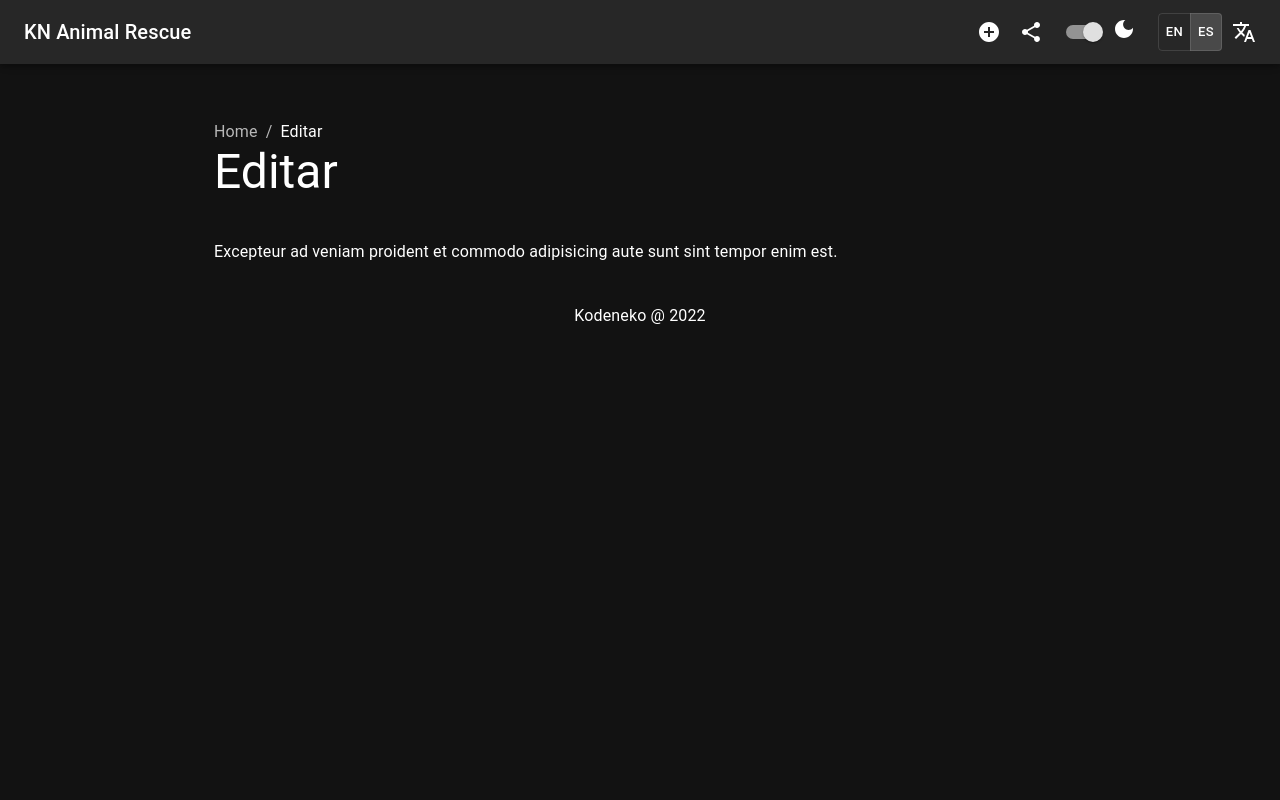
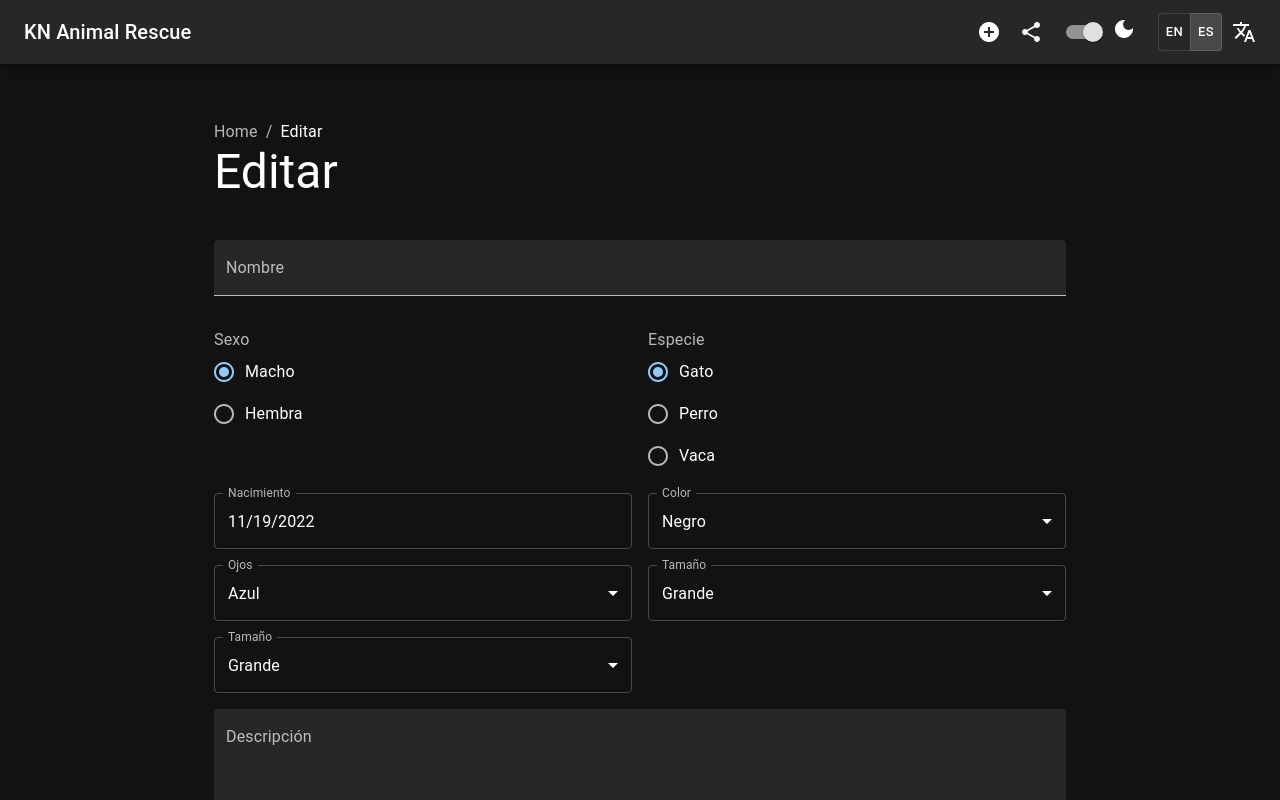
Before and after one commit to kode-neko/animal-rescue-react, a React (Vite) app: page /edit/1 in a window 1280 px wide. Shown: the top 800 px of the page. Built offline with nearby package versions, Linux system fonts and the light colour scheme.

Commit message:
[dev] Form + formik + yup + integration

```diff
--- a/package.json
+++ b/package.json
@@ -13,8 +13,10 @@
     "@mui/icons-material": "^5.10.14",
     "@mui/lab": "^5.0.0-alpha.108",
     "@mui/material": "^5.10.14",
+    "@mui/x-date-pickers": "^5.0.8",
     "@reduxjs/toolkit": "^1.9.0",
     "dayjs": "^1.11.6",
+    "formik": "^2.2.9",
     "i18next": "^22.0.5",
     "notistack": "^2.0.8",
     "react": "^18.2.0",
@@ -22,7 +24,8 @@
     "react-i18next": "^12.0.0",
     "react-redux": "^8.0.5",
     "react-router-dom": "^6.4.3",
-    "sass": "^1.56.0"
+    "sass": "^1.56.0",
+    "yup": "^0.32.11"
   },
   "devDependencies": {
     "@types/react": "^18.0.24",
--- a/src/common/i18n/en.json
+++ b/src/common/i18n/en.json
@@ -10,16 +10,20 @@
     "error": "There was an error. Try again later"
   },
   "labels": {
+    "name": "Name",
+    "sex": "Sex",
     "bday": "B-Day",
     "species": "Species",
     "colorFur": "Color",
     "eyes": "Eyes",
     "size": "Size",
     "sizeFur": "Fur",
+    "desc": "Description",
     "home": "Home",
     "create": "Create",
     "cancel": "Cancel",
-    "accept": "Accept"
+    "accept": "Accept",
+    "save": "Save"
   },
   "modal": {
     "title": {
--- a/src/common/i18n/es.json
+++ b/src/common/i18n/es.json
@@ -10,16 +10,20 @@
     "error": "Hubo un error. Inténtelo más tarde"
   },
   "labels": {
+    "name": "Nombre",
+    "sex": "Sexo",
     "bday": "Nacimiento",
     "species": "Especie",
     "colorFur": "Color",
     "eyes": "Ojos",
     "size": "Tamaño",
     "sizeFur": "Pelaje",
+    "desc": "Descripción",
     "home": "Home",
     "create": "Crear",
     "cancel": "Cancelar",
-    "accept": "Aceptar"
+    "accept": "Aceptar",
+    "save": "Guardar"
   },
   "modal": {
     "title": {
--- a/src/common/model/Animal.ts
+++ b/src/common/model/Animal.ts
@@ -41,13 +41,13 @@ enum SizeFur {
 }
 
 interface Animal {
-  id: string;
+  id?: string;
   name: string;
   bday: Date;
   sex: Sex;
   desc: string;
   breed: string;
-  color: ColorFur[];
+  color: ColorFur;
   eyes: ColorEyes;
   species: Species;
   size: Size;
--- a/src/common/model/index.ts
+++ b/src/common/model/index.ts
@@ -3,6 +3,7 @@ export { default as Theme } from './Theme';
 export type { default as Btn } from './Btn';
 export {
   Species,
+  Sex,
   ColorFur,
   ColorEyes,
   Size,
--- a/src/components/Form/Form.tsx
+++ b/src/components/Form/Form.tsx
@@ -1,7 +1,186 @@
 import React from 'react';
+import {
+  Box,
+  TextField,
+  FormControl,
+  FormLabel,
+  RadioGroup,
+  FormControlLabel,
+  Radio,
+  InputLabel,
+  Select,
+  MenuItem,
+  Grid,
+  Button,
+} from '@mui/material';
+import { AdapterDayjs } from '@mui/x-date-pickers/AdapterDayjs';
+import { LocalizationProvider } from '@mui/x-date-pickers/LocalizationProvider';
+import { DatePicker } from '@mui/x-date-pickers/DatePicker';
+import { useTranslation } from 'react-i18next';
+import { useFormik } from 'formik';
+import * as Yup from 'yup';
+import {
+  Species, Sex, ColorFur, ColorEyes, Size, SizeFur, Animal,
+} from '../../common/model/Animal';
 
-const Form = () => (
-    <div>Form</div>
-);
+type FormProps = {
+    animal: Animal,
+    handleSave: (animal: Animal) => void
+}
+
+const Form = ({ animal, handleSave }: FormProps) => {
+  const { t } = useTranslation();
+  const formik = useFormik<Animal>({
+    initialValues: animal,
+    validationSchema: Yup.object({
+      name: Yup.string().max(30, t('hint.name') as string),
+      bday: Yup.date(),
+      sex: Yup.mixed<Sex>().oneOf(Object.values(Sex)),
+      desc: Yup.string().max(100, t('hint.desc') as string),
+      breed: Yup.string().max(30, t('hint.breed') as string),
+      color: Yup.mixed<ColorFur>().oneOf(Object.values(ColorFur)),
+      eyes: Yup.mixed<ColorEyes>().oneOf(Object.values(ColorEyes)),
+      species: Yup.mixed<Species>().oneOf(Object.values(Species)),
+      size: Yup.mixed<Size>().oneOf(Object.values(Size)),
+      sizeFur: Yup.mixed<SizeFur>().oneOf(Object.values(SizeFur)),
+    }),
+    onSubmit: handleSave,
+  });
+
+  return (
+        <Box component="form" onSubmit={formik.handleSubmit}>
+            <TextField
+                id="name"
+                label={t('labels.name')}
+                variant="filled"
+                value={formik.values.name}
+                onChange={formik.handleChange}
+                helperText={formik.errors.name}
+                fullWidth
+            />
+            <Grid container rowSpacing={2} columnSpacing={{ xs: 2 }} sx={{ my: 2 }}>
+                <Grid item xs={6}>
+                    <FormControl fullWidth>
+                        <FormLabel>{t('labels.sex')}</FormLabel>
+                        <RadioGroup
+                            aria-labelledby="sex"
+                            name="sex"
+                            value={formik.values.sex}
+                            onChange={formik.handleChange}
+                        >
+                            <FormControlLabel value={Sex.MALE} control={<Radio />} label={t('sex.male')} />
+                            <FormControlLabel value={Sex.FEMALE} control={<Radio />} label={t('sex.female')} />
+                        </RadioGroup>
+                    </FormControl>
+                </Grid>
+                <Grid item xs={6}>
+                    <FormControl fullWidth>
+                        <FormLabel>{t('labels.species')}</FormLabel>
+                        <RadioGroup
+                            aria-labelledby="species"
+                            name="species"
+                            value={formik.values.species}
+                            onChange={formik.handleChange}
+                        >
+                            <FormControlLabel value={Species.CAT} control={<Radio />} label={t('species.cat')} />
+                            <FormControlLabel value={Species.DOG} control={<Radio />} label={t('species.dog')} />
+                            <FormControlLabel value={Species.COW} control={<Radio />} label={t('species.cow')} />
+                        </RadioGroup>
+                    </FormControl>
+                </Grid>
+                <Grid item xs={12} md={6}>
+                    <FormControl fullWidth>
+                        <LocalizationProvider dateAdapter={AdapterDayjs}>
+                            <DatePicker
+                                label={t('labels.bday')}
+                                value={formik.values.bday}
+                                onChange={formik.handleChange}
+                                renderInput={(params) => <TextField {...params} />}
+                            />
+                        </LocalizationProvider>
+                    </FormControl>
+                </Grid>
+                <Grid item xs={12} md={6}>
+                    <FormControl fullWidth>
+                        <InputLabel id="colorLabel">{t('labels.colorFur')}</InputLabel>
+                        <Select
+                            labelId="colorLabel"
+                            id="color"
+                            value={formik.values.color}
+                            label={t('labels.colorFur')}
+                            onChange={formik.handleChange}
+                        >
+                            {Object.entries(ColorFur).map(([key, value]) => (
+                                <MenuItem key={value} value={ColorFur[key]}>{t(`colors.${value}`)}</MenuItem>
+                            ))}
+                        </Select>
+                    </FormControl>
+                </Grid>
+                <Grid item xs={12} md={6}>
+                    <FormControl fullWidth>
+                        <InputLabel id="eyes">{t('labels.eyes')}</InputLabel>
+                        <Select
+                            labelId="eyesLabel"
+                            id="eyes"
+                            value={formik.values.eyes}
+                            label={t('labels.eyes')}
+                            onChange={formik.handleChange}
+                        >
+                            {Object.entries(ColorEyes).map(([key, value]) => (
+                                <MenuItem key={value} value={ColorEyes[key]}>{t(`colors.${value}`)}</MenuItem>
+                            ))}
+                        </Select>
+                    </FormControl>
+                </Grid>
+                <Grid item xs={12} md={6}>
+                    <FormControl fullWidth>
+                        <InputLabel id="sizelabel">{t('labels.size')}</InputLabel>
+                        <Select
+                            labelId="sizeLabel"
+                            id="size"
+                            value={formik.values.size}
+                            label={t('labels.size')}
+                            onChange={formik.handleChange}
+                        >
+                            {Object.entries(Size).map(([key, value]) => (
+                                <MenuItem key={value} value={Size[key]}>{t(`sizes.${value}`)}</MenuItem>
+                            ))}
+                        </Select>
+                    </FormControl>
+                </Grid>
+                <Grid item xs={12} md={6}>
+                    <FormControl fullWidth>
+                        <InputLabel id="sizeFurLabel">{t('labels.size')}</InputLabel>
+                        <Select
+                            labelId="sizeFurLabel"
+                            id="size"
+                            value={formik.values.sizeFur}
+                            label={t('labels.size')}
+                            onChange={formik.handleChange}
+                        >
+                            {Object.entries(SizeFur).map(([key, value]) => (
+                                <MenuItem key={value} value={SizeFur[key]}>{t(`sizes.${value}`)}</MenuItem>
+                            ))}
+                        </Select>
+                    </FormControl>
+                </Grid>
+            </Grid>
+            <TextField
+                id="desc"
+                label={t('labels.desc')}
+                multiline
+                rows={6}
+                variant="filled"
+                fullWidth
+                value={formik.values.desc}
+                onChange={formik.handleChange}
+                helperText={formik.errors.desc}
+            />
+            <Box sx={{ my: 4, textAlign: 'right' }}>
+                <Button variant="contained" size='large' type='submit'>{t('labels.save')}</Button>
+            </Box>
+        </Box>
+  );
+};
 
 export default Form;
--- a/src/pages/Edit/Edit.tsx
+++ b/src/pages/Edit/Edit.tsx
@@ -4,15 +4,32 @@ import {
 } from '@mui/material';
 import { HeaderSubpage } from '../../components/HeaderSubpage';
 import { routerEdit, routerMaster } from '../../common/router';
+import { Form } from '../../components';
+import {
+  Animal, Sex, ColorEyes, ColorFur, Species, Size, SizeFur,
+} from '../../common/model';
 
 const Edit = () => {
   const path = [routerMaster, routerEdit];
+  const animal = {
+    name: '',
+    bday: new Date(),
+    sex: Sex.MALE,
+    desc: '',
+    breed: '',
+    color: ColorFur.BLACK,
+    eyes: ColorEyes.BLUE,
+    species: Species.CAT,
+    size: Size.LARGE,
+    sizeFur: SizeFur.LARGE,
+  };
   return (
     <Box>
         <HeaderSubpage path={path} title="pages.edit" />
-        <Box>
-            Excepteur ad veniam proident et commodo adipisicing aute sunt sint tempor enim est.
-        </Box>
+        <Form
+          animal={animal}
+          handleSave={(values: Animal) => console.log(values)}
+        />
     </Box>
   );
 };
```
Also changed, not shown: src/pages/Create/Create.tsx (+22 -3 lines), 1 other file (tests, documents, lock files or other folders).
